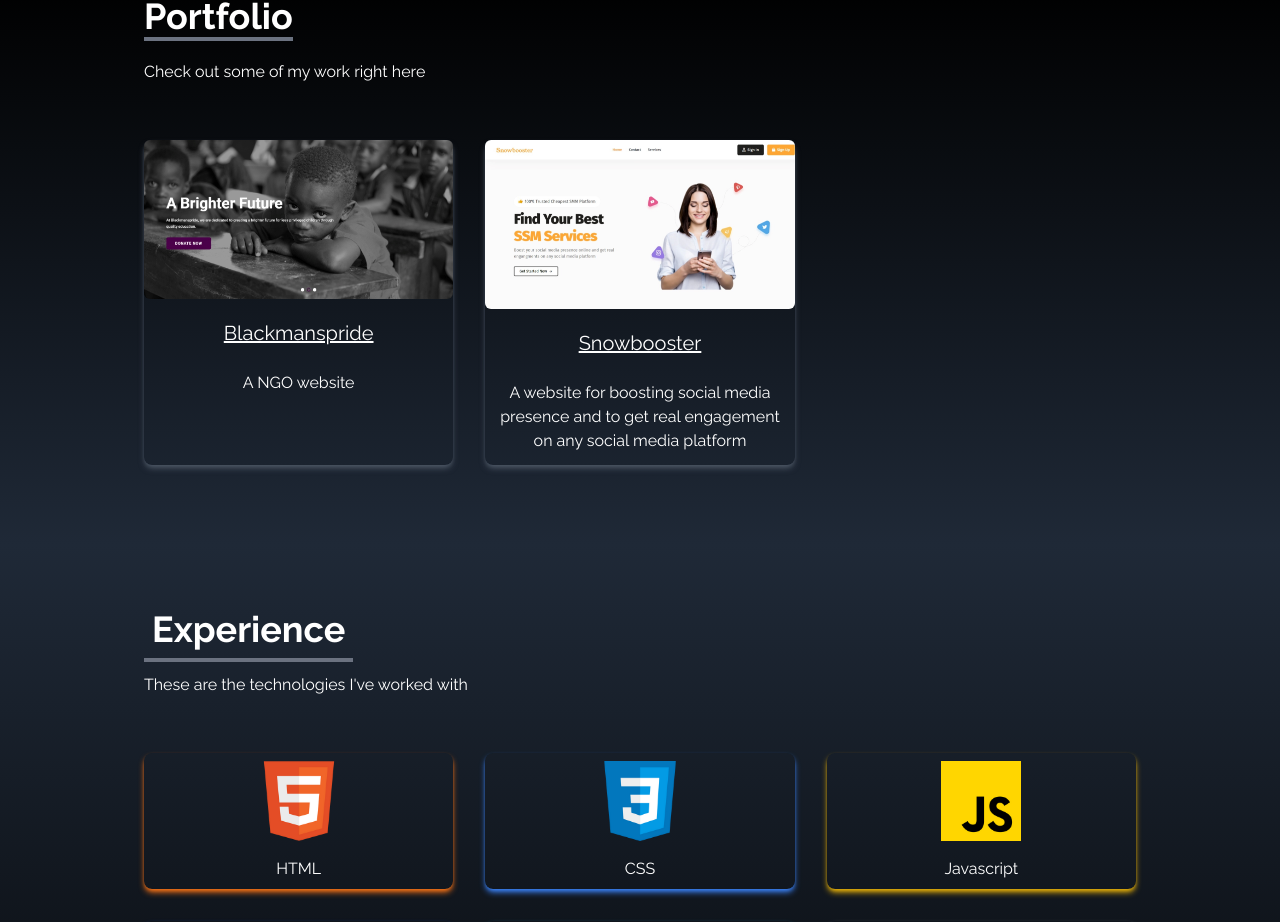
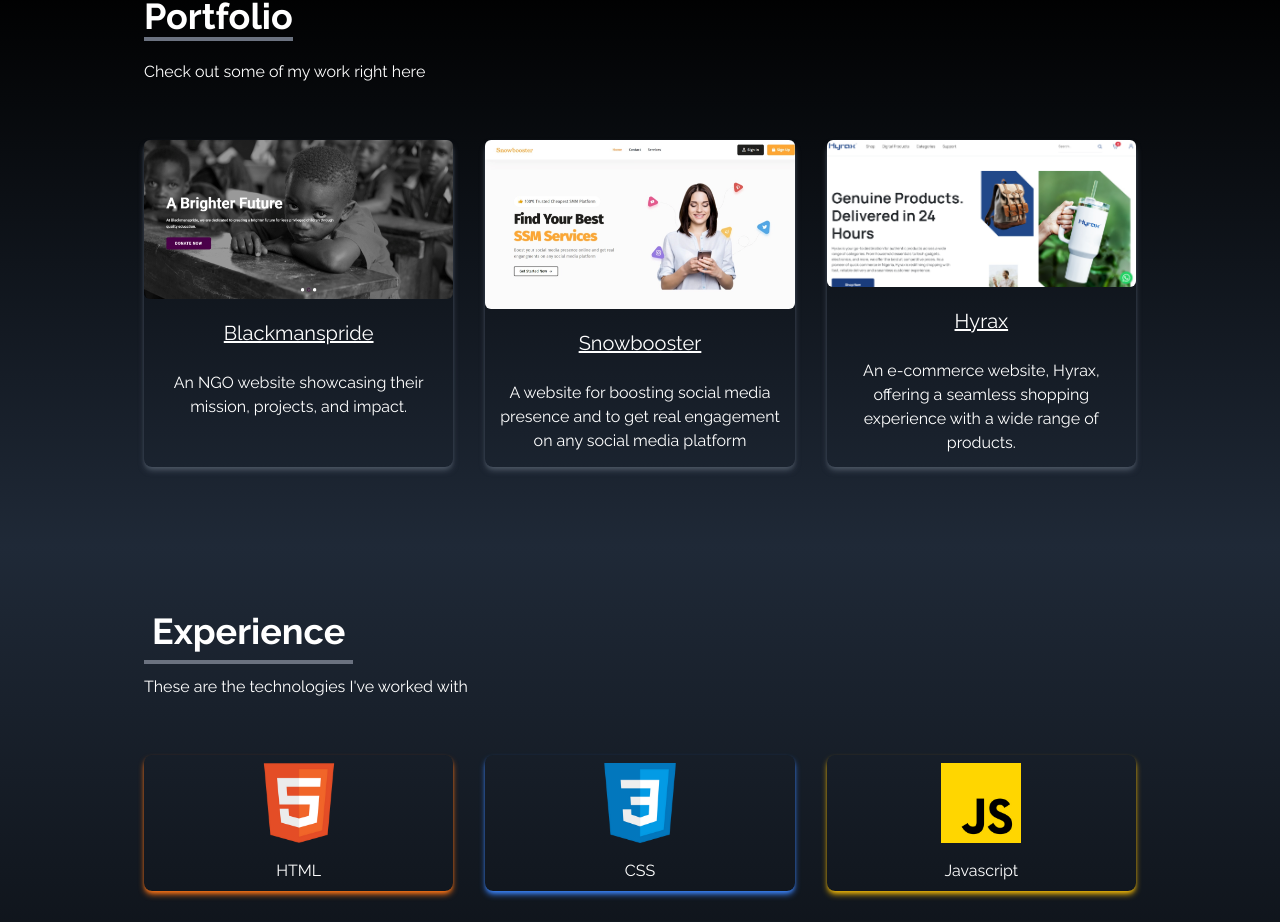
Before and after one commit to Akinbayo123/My-portfolio, a React (Create React App) app: page / in a window 1280 px wide. Shown: the part 1105-2027 px from the top of the page. Built offline with nearby package versions, Linux system fonts and the light colour scheme.

Commit message:
correction

```diff
--- a/src/components/Portfolio.jsx
+++ b/src/components/Portfolio.jsx
@@ -1,24 +1,32 @@
 
 import snowbooster from "../assets/portfolio/snowbooster.jpeg"
 import blackmanspride from "../assets/portfolio/blackmanspride.jpeg"
+import hyrax from "../assets/portfolio/hyrax.png"
 
 const Portfolio = () => {
-  const portfolios=[
+  const portfolios = [
 
     {
-      id:1,
-      src:blackmanspride,
-      title:"Blackmanspride",
-      href:'www.blackmanspride.ng',
-      description:"A NGO website"
+      id: 1,
+      src: blackmanspride,
+      title: "Blackmanspride",
+      href: 'https://www.blackmanspride.ng',
+      description: "An NGO website showcasing their mission, projects, and impact."
 
     },
     {
-      id:2,
-      src:snowbooster,
-      title:"Snowbooster",
-      href:'www.snowbooster.ng',
-      description:'A website for boosting social media presence and to get real engagement on any social media platform'
+      id: 2,
+      src: snowbooster,
+      title: "Snowbooster",
+      href: 'https://www.snowbooster.ng',
+      description: 'A website for boosting social media presence and to get real engagement on any social media platform'
+    },
+    {
+      id: 3,
+      src: hyrax,
+      title: "Hyrax",
+      href: 'https://www.hyrax.ng',
+      description: 'An e-commerce website, Hyrax, offering a seamless shopping experience with a wide range of products.'
     },
 
   ]
@@ -37,7 +45,7 @@
         </div>
 
         <div className="w-full grid sm:grid-cols-2 md:grid-cols-3 gap-8">
-          {portfolios.map(({ id, src,title,href,description }) => (
+          {portfolios.map(({ id, src, title, href, description }) => (
             <div key={id} className="shadow-md shadow-gray-600 rounded-lg">
               <img
                 src={src}
@@ -46,7 +54,7 @@
               />
               <div className="text-center mt-5 mb-3">
 
-                <a href={href} className="w-1/2 underline text-xl px-6 cursor-pointer py-3 m-4 duration-200 hover:scale-105">
+                <a href={href} className="w-1/2 underline text-xl px-6 cursor-pointer py-3 m-4 duration-200 hover:scale-105" target="_blank" rel="noopener noreferrer">
                   {title}
                 </a>
 
```
Also changed, not shown: src/assets/portfolio/hyrax.png (added).
